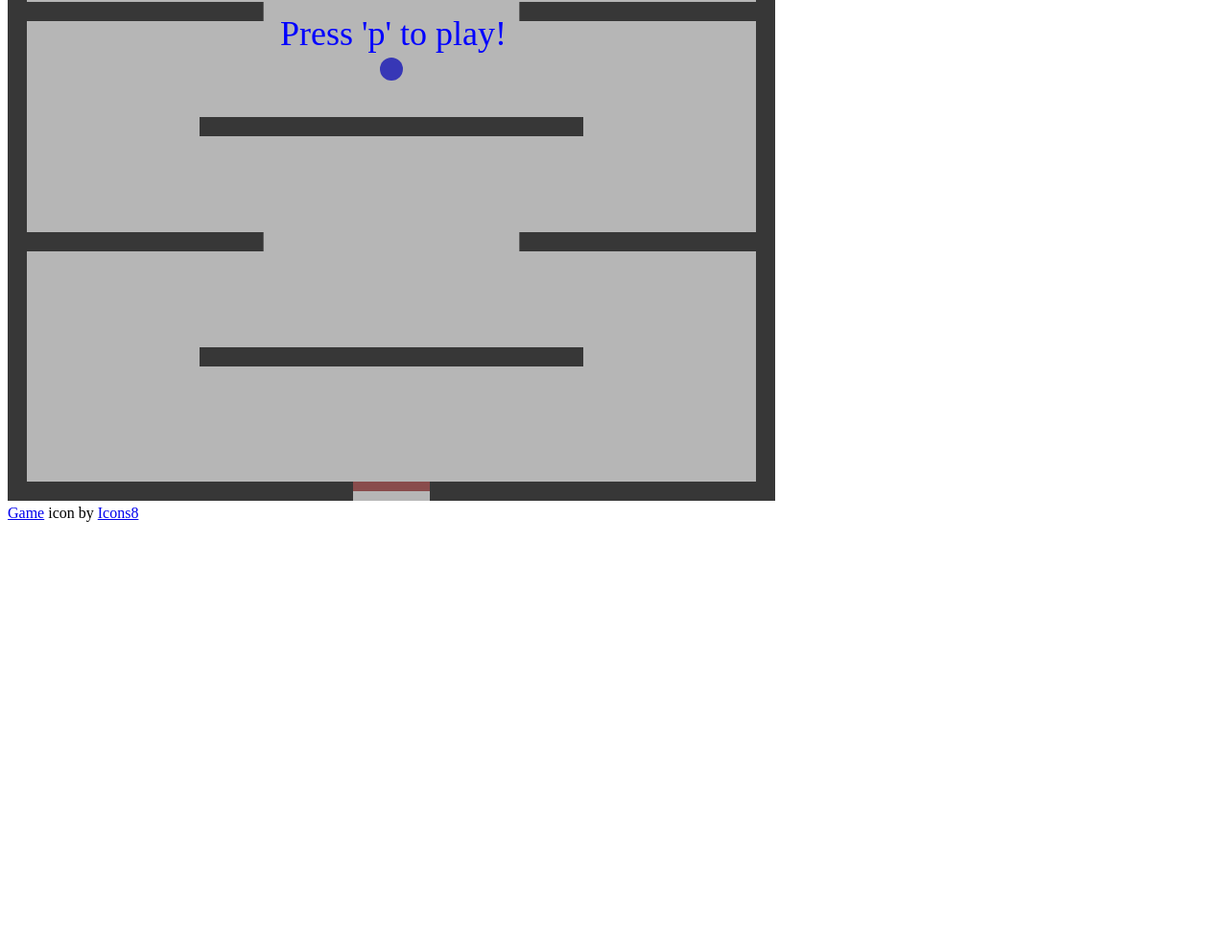
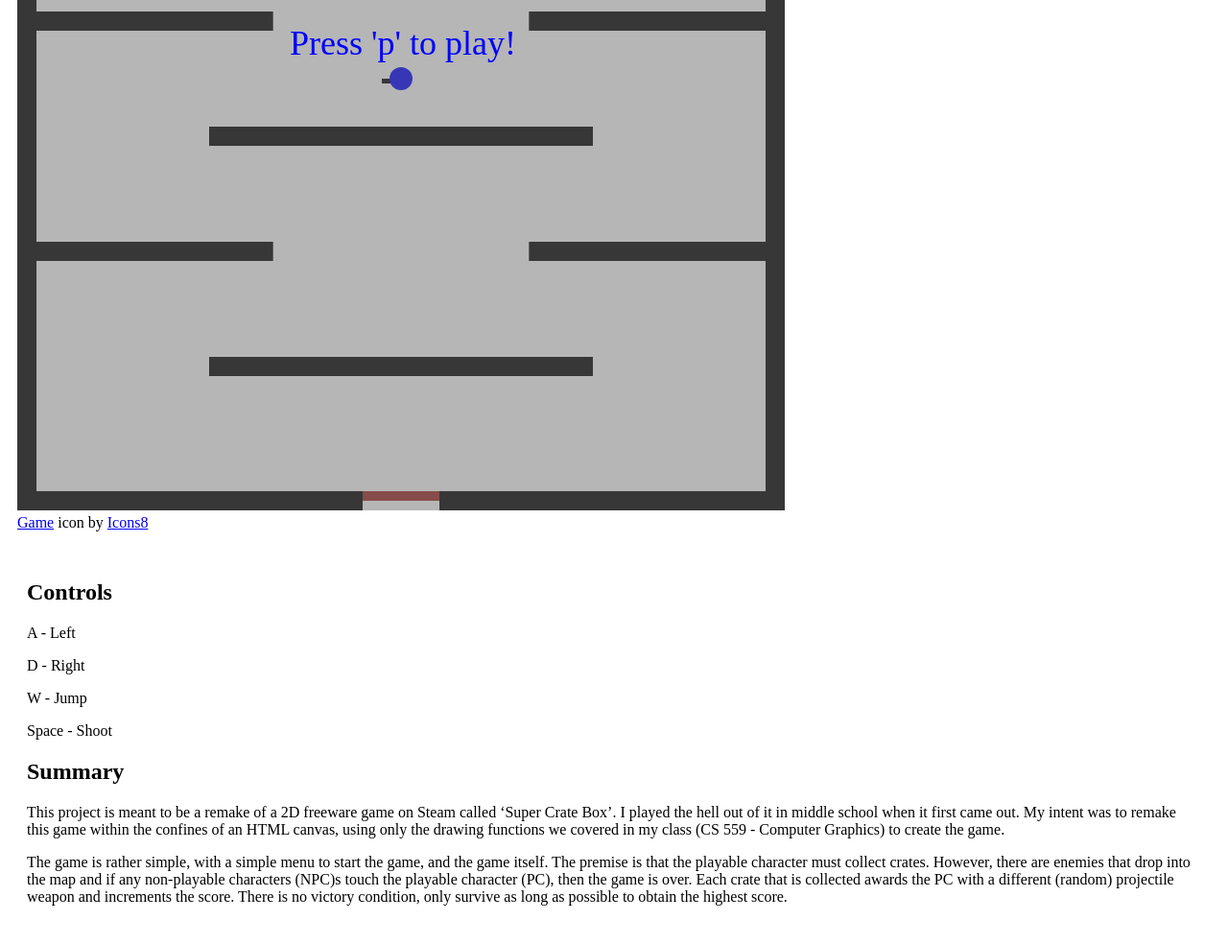
Before and after one commit to pattyowens/super-box-crate, a plain HTML site: page index.html in a window 1280 px wide. Shown: the part 286-1270 px from the top of the page at 96% size. Before the commit the page ends 838 px from the top, so only its background shows below. Drawn offline with Linux system fonts and the light colour scheme.

Commit message:
Added a gun and description to the game page

```diff
--- a/enemies.js
+++ b/enemies.js
@@ -15,7 +15,7 @@ export class Enemy {
         if (Math.random() > 0.5) this.direction = 1;
         else this.direction = -1;
         this.vy = 0;
-        this.ay = 0.5;
+        this.ay = 0.6;
 
         this.radius = size;
         this.color = color;
--- a/index.html
+++ b/index.html
@@ -4,12 +4,65 @@
     <meta charset="UTF-8">
     <title>Super Box Crate</title>
     <link rel="icon" sizes="32x32" type="image/png" href="./icons8-apple-arcade-32.png">
+    <style>
+      * {
+        box-sizing: border-box;
+      }
+
+      /* Create two equal columns that floats next to each other */
+      .column-left {
+        float: left;
+        width: 800px;
+        padding: 10px;
+      }
+      .column-right {
+        float: left;
+        width: 50%;
+        padding: 20px;
+      }
+
+      /* Clear floats after the columns */
+      .row:after {
+        content: "";
+        display: table;
+        clear: both;
+      }
+
+      /* Responsive layout - makes the two columns stack on top of each other instead of next to each other */
+      @media screen and (max-width: 1630px) {
+        .column-left {
+          width: 100%;
+        }
+        .column-right {
+          width: 100%;
+          float: left;
+        }
+      }
+      </style>
   </head>
   <body>
-    <canvas id="canvas1" height="800" width="800"></canvas>
+    <div class="row">
+      <div class="column-left" width="800">
+        <canvas id="canvas1" height="800" width="800"></canvas>
+        <br>
+        <a target="_blank" href="https://icons8.com/icon/GdTfmvALOWwB/apple-arcade">Game</a> icon by <a target="_blank" href="https://icons8.com">Icons8</a>
+        <script src="./main.js" type="module" defer></script>
+      </div>
+      <div class="column-right">
+        <H2>Controls</H2>
+        <p>A - Left</p>
+        <p>D - Right</p>
+        <p>W - Jump</p>
+        <p>Space - Shoot</p>
+        <H2>Summary</H2>
+        <p>This project is meant to be a remake of a 2D freeware game on Steam called ‘Super Crate Box’. I played the hell out of it in middle school when it first came out. My intent was to remake this game within the confines of an HTML canvas, using only the drawing functions we covered in my class (CS 559 - Computer Graphics) to create the game.</p>
+        <p>The game is rather simple, with a simple menu to start the game, and the game itself. The premise is that the playable character must collect crates. However, there are enemies that drop into the map and if any non-playable characters (NPC)s touch the playable character (PC), then the game is over. Each crate that is collected awards the PC with a different (random) projectile weapon and increments the score. There is no victory condition, only survive as long as possible to obtain the highest score.</p>
+      </div>
+      </div>
 
-    <script src="./main.js" type="module" defer></script>
-    <br>
-    <a target="_blank" href="https://icons8.com/icon/GdTfmvALOWwB/apple-arcade">Game</a> icon by <a target="_blank" href="https://icons8.com">Icons8</a>
+
+
+
+
   </body>
 </html>
--- a/playableCharacter.js
+++ b/playableCharacter.js
@@ -34,7 +34,7 @@ export class PlayableCharacter {
         this.lastDirection = -1;
         this.moveDown = true;
         this.vy = 0;
-        this.ay = 0.4;
+        this.ay = 0.6;
         this.jumpCount = 0;
 
         // Setup keyboard events
@@ -80,7 +80,7 @@ export class PlayableCharacter {
                 case 'KeyW': // Move up
                     this.jumpCount++;
                     if (this.jumpCount > 1) break;
-                    this.vy = -12;
+                    this.vy = -14;
                     this.moveDown = true;
                     break;
             }
@@ -156,6 +156,18 @@ export class PlayableCharacter {
     }
 
     /**
+     * Draw the hero's gun
+     * @param {CanvasRenderingContext2D} context
+     */
+    drawGun(context) {
+        context.save();
+        context.fillStyle = "black";
+        context.scale(this.lastDirection, 1);
+        context.fillRect(0, 0, 20, 5);
+        context.restore();
+    }
+
+    /**
      * Draw the hero
      * @param {CanvasRenderingContext2D} context
      */
@@ -163,12 +175,14 @@ export class PlayableCharacter {
         // Then draw
         context.save();
             context.translate(this.x, this.y);
+            if (this.lastDirection == -1) this.drawGun(context);
             context.fillStyle = "blue";
             context.moveTo(0, 0);
             context?.beginPath();
             context.arc(0, 0, this.radius, 0, Math.PI * 2);
             context?.closePath();
             context.fill();
+            if (this.lastDirection == 1) this.drawGun(context);
         context.restore();
     }
 
```
Lines whose indentation alone changed are shown as unchanged.
